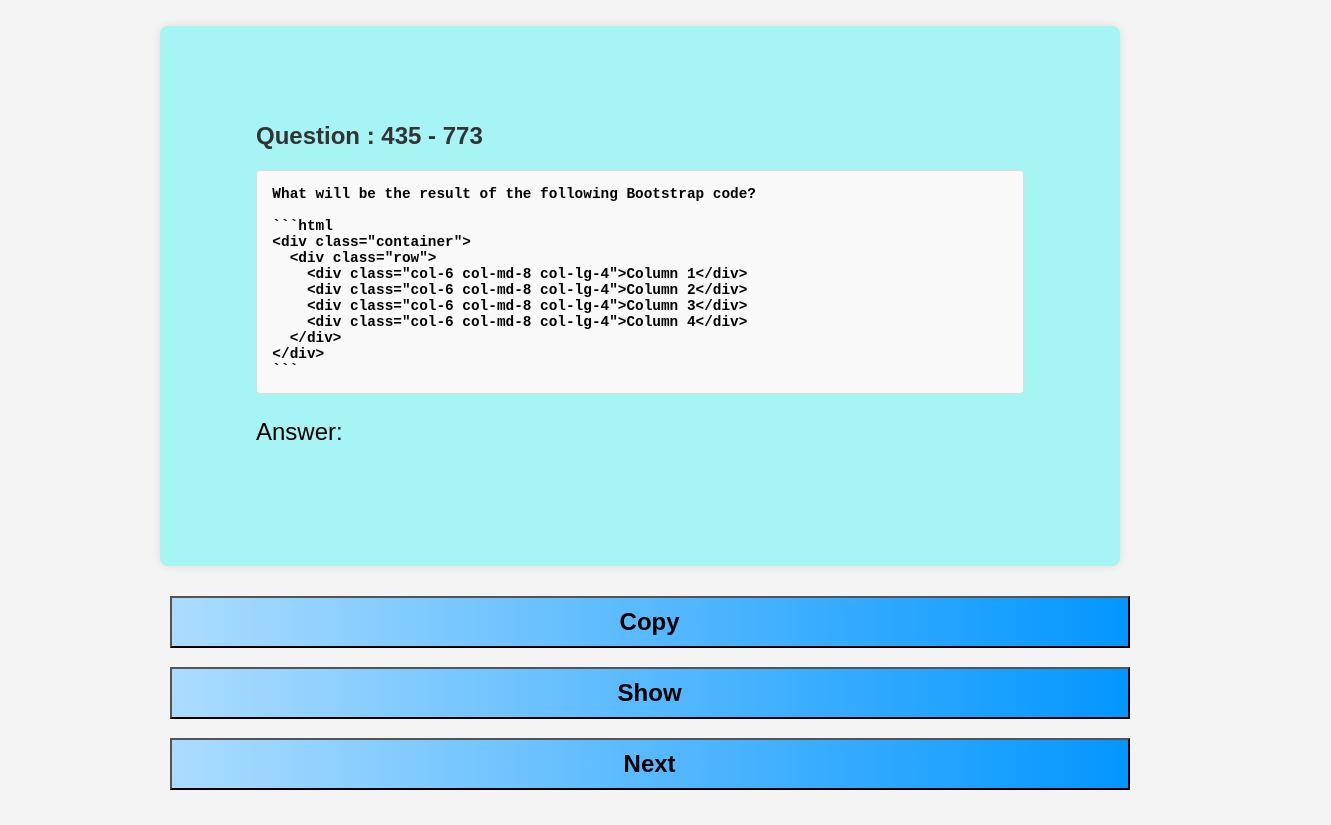
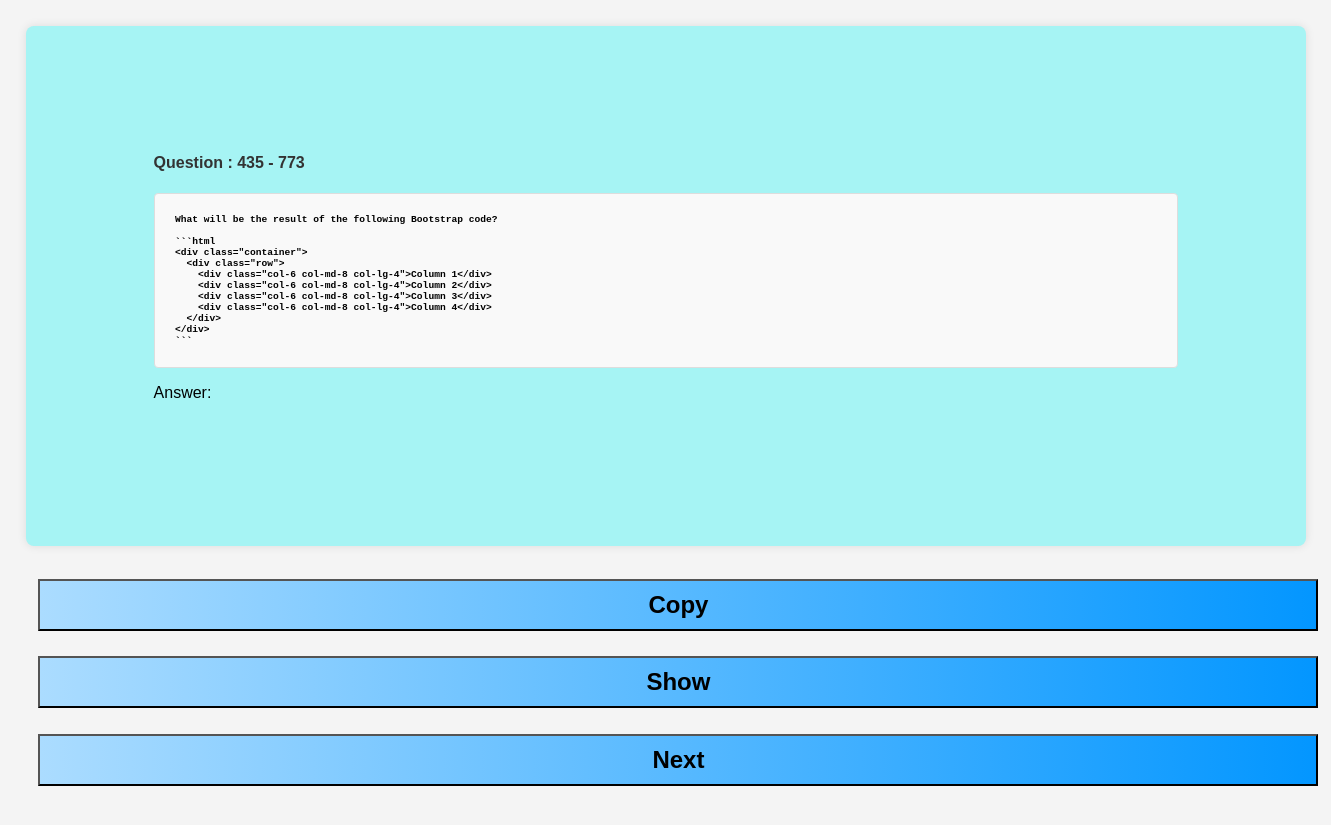
Before and after one commit to Surendra030/html-css-js-output-based-questions, a plain HTML site: page index.html in a window 1280 px wide. Shown: the whole page, 1331 px wide, since content can reach past the window. Drawn offline with Linux system fonts and the light colour scheme.

Commit message:
ui style modified.

```diff
--- a/index.html
+++ b/index.html
@@ -11,7 +11,7 @@
 <body>
     <div class="container">
         <div class="question-card">
-            <h2></h2>
+            <h4></h4>
             <p class="question-text">
                 <code>
 
--- a/script.js
+++ b/script.js
@@ -7,7 +7,7 @@ const copy_btn = document.querySelector(".copy_btn");
 const show_ans_btn = document.querySelector(".show_ans_btn");
 
 const card = document.querySelector(".question-card");
-const question_no = document.querySelector("h2");
+const question_no = document.querySelector("h4");
 const question_title = document.querySelector(".question-text");
 const code_snippet = document.querySelector("code");
 const answer_text = document.querySelector(".answer");
--- a/style.css
+++ b/style.css
@@ -6,7 +6,7 @@ body {
 }
 
 .container {
-    width: 75%;
+    width: 100%;
     margin: 0 auto;
     padding: 2%;
 }
@@ -19,9 +19,10 @@ body {
     margin-bottom: 20px;
 }
 
-.question-card h2 {
+.question-card h4 {
     margin-top: 0;
     color: #333;
+
 }
 
 .question-text {
@@ -40,17 +41,18 @@ body {
     color: black;
     font-weight: bold;
     white-space: pre-wrap;
-    font-size: 1.2em;
+    font-size: 0.8em;
 }
 
 .answer-text {
-    font-size: 1.5em;
+    font-size: 1.0em;
     color: black;
 }
 
 .answer {
     font-weight: bold;
-    color: #5734c7;
+    color:black;
+    font-size: 1.0em;
     /* Color for the answer text */
 }
 
```
